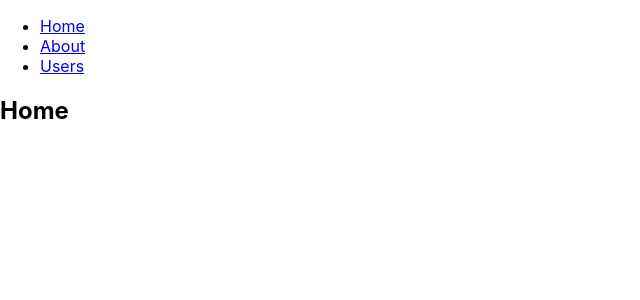
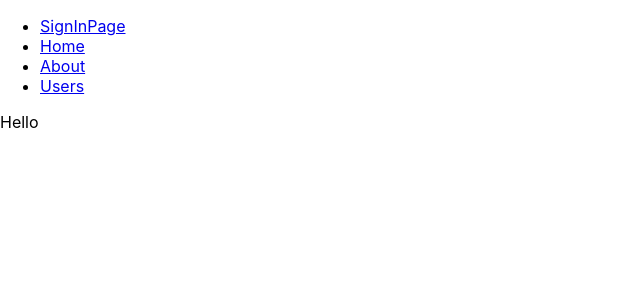
Before and after one commit to jianwen-android/TalkTogether, a React (Create React App) app: page / in a window 1280 px wide. Shown: the top 300 px of the page, without its empty margins (0-640 px from the left). Built offline with nearby package versions, Linux system fonts and the light colour scheme.

Commit message:
Added SignIn Page
SHEEEEESH

```diff
--- a/src/App.js
+++ b/src/App.js
@@ -1,6 +1,7 @@
 import "./App.css";
 import React from "react";
 import { BrowserRouter as Router, Switch, Route, Link } from "react-router-dom";
+import SignInPage from "./Pages/signIn";
 
 export default function App() {
   return (
@@ -28,6 +29,9 @@
         <nav>
           <ul>
             <li>
+              <Link to="/">SignInPage</Link>
+            </li>
+            <li>
               <Link to="/">Home</Link>
             </li>
             <li>
@@ -49,6 +53,9 @@
             <Users />
           </Route>
           <Route path="/">
+            <SignInPage />
+          </Route>
+          <Route path="/home">
             <Home />
           </Route>
         </Switch>
```
